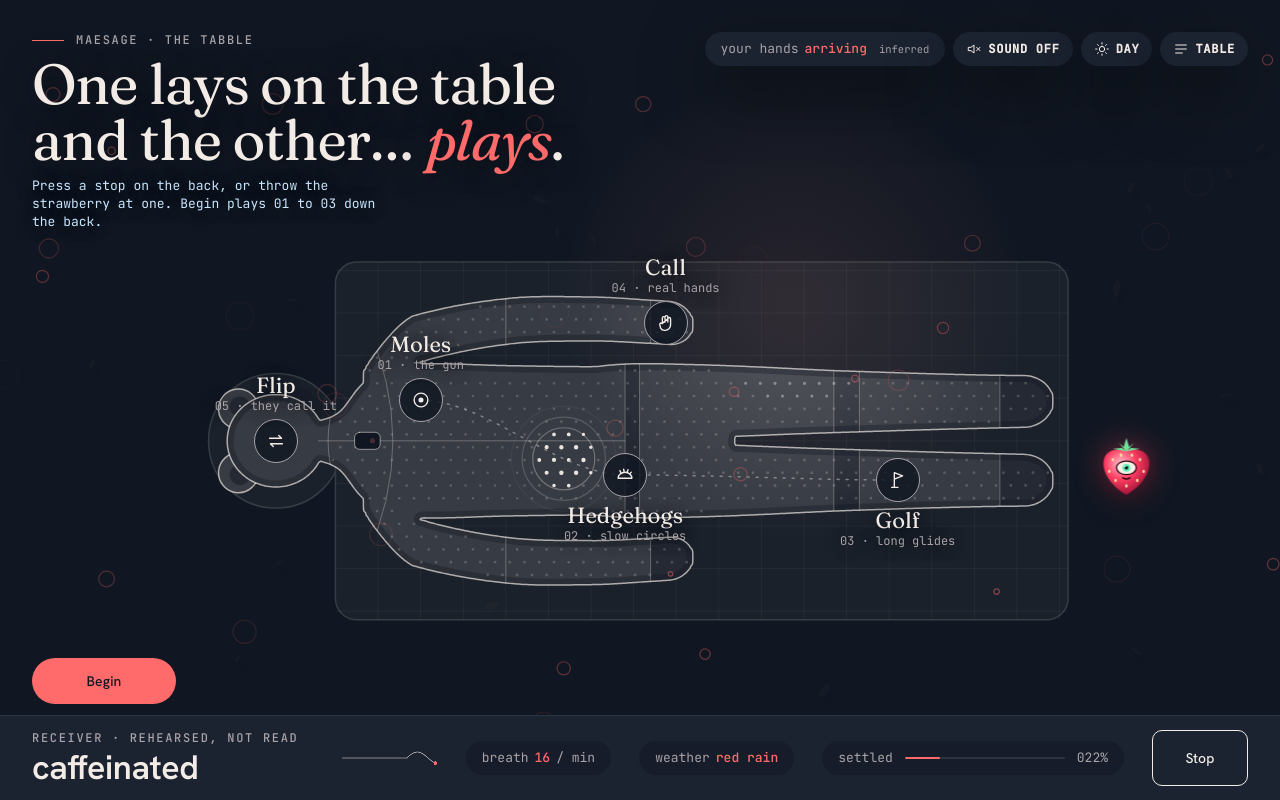
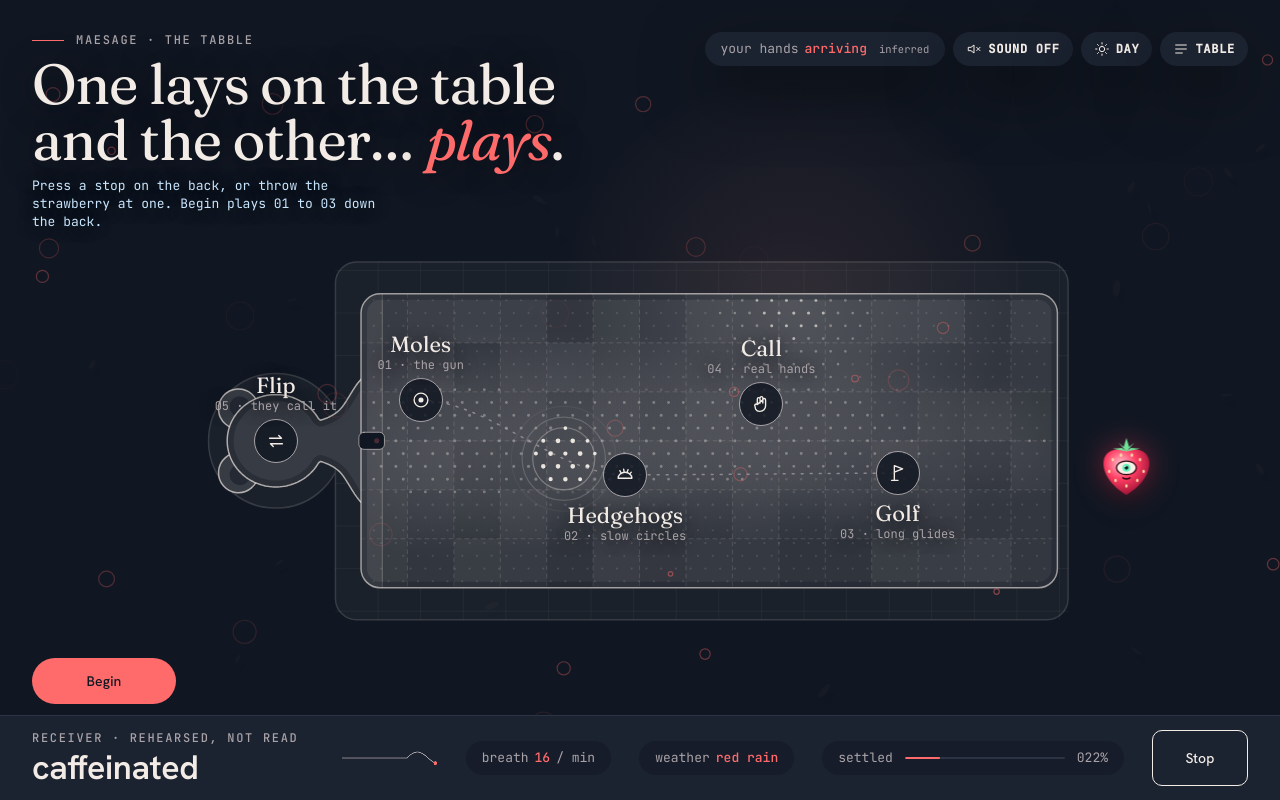
Before and after one commit to stevoblevo/maesagetabbl, a plain HTML site: page web/index.html in a window 1280 px wide. Drawn offline with Linux system fonts and the light colour scheme; animation ran at ten frames a second; a web font is replaced by a local one.

Commit message:
Tuck the receiver in: a hood above a quilt, and no body drawn
Five figures drew the same reaction (funky, creepy, weird, odd). What they
shared was a whole figure lying face down with an outline to get wrong. A
sixth, a tapered sleeping bag with a zip, read as a body bag and was binned
before it shipped.

The page now draws what a massage table really looks like: someone tucked in.

- All that shows of the person is a hood (with the ears that carry the
  state) and the tops of the shoulders above the hem.
- A rectangular patchwork quilt covers the rest, and is the board the games
  are played on.
- Where the person lifts it the cloth is lighter and the cells brighter. The
  rise has no edge and swells with the breath.
- The shape the games need underneath is one padded tube with a dip where
  two legs lie, which is Golf's fairway. It is never stroked.
- Cells cover the whole quilt; in Golf they lie along the slope.

Zones, golf holes, the knee limit and the Call stop move with the new shape.
All five games play through; Golf holds par 8.

Co-Authored-By: Claude Fable 5.2 <noreply@anthropic.com>
Claude-Session: https://claude.ai/code/session_013Z7RfDs9vvpu4Hy9Jgp1ro

```diff
--- a/web/index.html
+++ b/web/index.html
@@ -242,7 +242,7 @@ $('#legend').innerHTML = SETS.map(s => `<li class="df-tag${TONE[s.id]}" data-set
 /* ---------- the receiver as a suit: a padded garment with haptic cells, never a body ---------- */
 // The page draws the thing this project is about, the suit, and no skin: flat fabric, seams, and a grid of cells.
 // body space: x runs head (-) to feet (+), y is across. Prone, so their left is +y.
-// Every part is a padded tube along x: a centre line, a half-width and a height, each a smooth curve through a few points.
+// The cover is one padded tube along x: a half-width and a height, each a smooth curve through a few points. No limbs are drawn.
 function curve(pts) {
   const n = pts.length;
   return x => {
@@ -260,22 +260,17 @@ const cap = (f, a, b, ra, rb) => x => { // a tube with round ends, like a sleeve
   if (x > b - rb) { const u = (x - b + rb) / rb; w *= Math.sqrt(1 - u * u); }
   return w;
 };
-const TORSO = { c: flat(0), w: cap(curve([[-.9, .05], [-.74, .052], [-.69, .075], [-.645, .135], [-.6, .176], [-.5, .192], [-.3, .188], [-.12, .186], [.02, .186], [.12, .186], [.3, .186]]), -.8, .2, .01, .1),
-  h: curve([[-.9, .36], [-.7, .44], [-.62, .62], [-.5, .72], [-.3, .7], [-.1, .66], [.05, .66], [.3, .64]]) };
-const LEG = { c: curve([[-.4, .093], [-.1, .093], [.0, .093], [.3, .093], [.5, .092], [.84, .092], [1, .093]]), w: cap(curve([[-.4, .093], [-.1, .093], [.1, .093], [.5, .078], [.9, .068], [1.1, .068]]), -.22, .985, .22, .068),
-  h: curve([[-.4, .64], [-.1, .64], [.2, .62], [.5, .52], [.8, .42], [1.1, .36]]) };
-const ARM = { c: curve([[-.75, .12], [-.63, .15], [-.52, .236], [-.3, .28], [-.1, .286], [.03, .28], [.2, .27]]), w: cap(curve([[-.8, .06], [-.6, .062], [-.3, .059], [0, .057], [.3, .057]]), -.635, .14, .1, .057),
-  h: curve([[-.8, .5], [-.5, .5], [-.2, .42], [.3, .32]]) };
+const BAG = { c: flat(0), w: cap(curve([[-.9, .05], [-.74, .052], [-.69, .08], [-.645, .15], [-.6, .19], [-.5, .206], [-.3, .2], [-.1, .192], [.1, .186], [.3, .172], [.5, .155], [.7, .136], [.9, .118], [1.1, .118]]), -.8, .985, .01, .11),
+  h: curve([[-.9, .36], [-.7, .44], [-.62, .6], [-.5, .72], [-.3, .7], [-.1, .66], [.2, .62], [.5, .54], [.8, .46], [1.1, .42]]) };
 function tube(p, x, y, sgn) { const w = p.w(x); if (w <= 0) return 0; const u = (y - sgn * p.c(x)) / w; return u <= -1 || u >= 1 ? 0 : p.h(x) * Math.pow(1 - u * u, 1.15); }
 function capH(x, y) {
   let q = 0, v;
   const hx = (x + .84) / .118, hy = y / .112, hu = hx * hx + hy * hy; if (hu < 1) { v = .95 * (1 - hu); q += v * v * v * v; } // the hood, face in the cradle
-  v = tube(TORSO, x, y, 0); q += v * v * v * v;
-  v = .5 * (1 - ((x - .2) * (x - .2) + y * y) / .0016); if (v > 0) q += v * v * v * v; // a gusset, so the inseam ends round
-  for (const sgn of [-1, 1]) { v = tube(LEG, x, y, sgn); q += v * v * v * v; v = tube(ARM, x, y, sgn); q += v * v * v * v; }
+  v = tube(BAG, x, y, 0); q += v * v * v * v;
   if (q <= 0) return 0;
-  let h = Math.sqrt(Math.sqrt(q)); // panels meet like padding
+  let h = Math.sqrt(Math.sqrt(q)); // hood and cover meet like padding
   if (x > -.68 && x < -.02) h -= .06 * Math.min(1, h * 3) * Math.exp(-(y * y) / .0005) * clamp((x + .68) / .06, 0, 1) * clamp((-.02 - x) / .06, 0, 1); // the zip runs in a channel
+  if (x > .08) h -= .07 * Math.min(1, h * 3) * Math.exp(-(y * y) / .0016) * clamp((x - .08) / .12, 0, 1) * clamp((.94 - x) / .1, 0, 1); // the cover dips where two legs lie under it: Golf's fairway
   return h > 0 ? h : 0;
 }
 const X0 = -1, X1 = 1, Y0 = -.48, Y1 = .48;
@@ -304,23 +299,27 @@ const SUIT = (() => { // the suit's edge, traced once from the field into closed
   }
   return path;
 })();
-// the haptic cells, on a hex grid that straddles the zip: [x, y, how much breath moves it, downhill x, downhill y]
+// The quilt: what is on the table is a person tucked in, the way a massage table really looks. Their outline is never drawn.
+const QX0 = -.64, QX1 = .995, QY = .345;
+// its haptic cells, on a hex grid over the whole quilt: [x, y, how far the person under it lifts it, how much breath moves it, downhill x, downhill y]
 const CELLS = [];
-for (let r = 0, y = -.465; y < Y1; y += .03, r++) for (let x = X0 + (r % 2 ? .0173 : 0); x < X1; x += .0346) {
-  if (capH(x, y) < .2 || hyp(x + .84, y) < .135) continue; // none on the rim, none in the hood
-  const [gx, gy] = grad(x, y); CELLS.push([x, y, Math.exp(-(((x + .3) / .28) ** 2)) * Math.exp(-((y / .22) ** 2)), -gx, -gy]);
+for (let r = 0, y = -.33; y < QY - .01; y += .03, r++) for (let x = QX0 + .03 + (r % 2 ? .0173 : 0); x < QX1 - .015; x += .0346) {
+  const h = capH(x, y), [gx, gy] = h > .02 ? grad(x, y) : [0, 0];
+  CELLS.push([x, y, clamp(h / .7, 0, 1), Math.exp(-(((x + .3) / .28) ** 2)) * Math.exp(-((y / .22) ** 2)), -gx, -gy]);
 }
+// its patches: one fixed tone each, a little lighter or darker, like a quilt sewn from the same cloth twice dyed
+const PATCH = []; { const nx = 15, ny = 6, w = (QX1 - QX0) / nx, hgt = 2 * QY / ny; let k = 7; for (let i = 0; i < nx; i++) for (let j = 0; j < ny; j++) { k = (k * 1103515245 + 12345) & 0x7fffffff; PATCH.push([QX0 + i * w, -QY + j * hgt, w, hgt, (k / 0x7fffffff) * 2 - 1]); } }
 
 /* ---------- zones on a back ---------- */
 const Z = [];
-for (const [part, x, y, r] of [['shoulder', -.59, .125, .066], ['blade', -.44, .095, .068], ['mid back', -.27, .092, .068], ['low back', -.11, .082, .066], ['hip', .07, .088, .07], ['hamstring', .3, .092, .062], ['calf', .64, .092, .056], ['sole', .9, .092, .05]]) {
+for (const [part, x, y, r] of [['shoulder', -.59, .125, .066], ['blade', -.44, .095, .068], ['mid back', -.27, .092, .068], ['low back', -.11, .082, .066], ['hip', .07, .088, .07], ['hamstring', .3, .086, .062], ['calf', .64, .076, .052], ['sole', .9, .06, .044]]) {
   Z.push({ side: 'left', part, x, y, r }); Z.push({ side: 'right', part, x, y: -y, r });
 }
 function noGo(x, y) {
   if (x > -.66 && x < 0 && Math.abs(y) < .026) return 'spine';
   if (x > -.76 && x <= -.66 && Math.abs(y) < .07) return 'neck';
   if (hyp(x + .84, y) < .12) return 'head';
-  if (Math.abs(x - .5) < .03 && Math.abs(Math.abs(y) - .092) < .075) return 'knee';
+  if (Math.abs(x - .5) < .03 && Math.abs(y) < .16) return 'knee';
   return '';
 }
 
@@ -864,7 +863,7 @@ function drawHog(h) {
 }
 
 /* ---------- 03 golf ---------- */
-const HOLES = [{ tee: [-.1, .075], cup: [-.5, -.1], par: 2 }, { tee: [-.5, .1], cup: [.64, .092], par: 3 }, { tee: [.7, -.092], cup: [.3, .092], par: 3 }];
+const HOLES = [{ tee: [-.1, .075], cup: [-.5, -.1], par: 2 }, { tee: [-.5, .1], cup: [.64, .076], par: 3 }, { tee: [.7, -.076], cup: [.3, .086], par: 3 }];
 function startGolf() { G = { kind: 'golf', h: 0, total: 0, par: HOLES.reduce((a, h) => a + h.par, 0), strokes: 0, aim: null, wait: 0, glide: [], rushed: 0 }; tee(); }
 function tee() { const h = HOLES[G.h]; G.ball = { x: h.tee[0], y: h.tee[1], vx: 0, vy: 0, moving: false, sunk: 0 }; G.strokes = 0; G.lip = false; }
 function strike() {
@@ -949,7 +948,7 @@ function drawCall() {
 
 /* ---------- lobby: the path of the adventure, drawn on the back ---------- */
 // where each game sits: the first three are the path Begin plays; Call is at the hand, Flip at the head
-const STOPS = [{ g: 'moles', x: -.5, y: -.095, wide: 'up', tall: 'right' }, { g: 'hogs', x: -.02, y: .08, wide: 'down', tall: 'left' }, { g: 'golf', x: .62, y: .092, wide: 'down', tall: 'left' }, { g: 'call', x: .075, y: -.276, wide: 'up', tall: 'right' }, { g: 'flip', x: -.84, y: 0, wide: 'up', tall: 'right' }];
+const STOPS = [{ g: 'moles', x: -.5, y: -.095, wide: 'up', tall: 'right' }, { g: 'hogs', x: -.02, y: .08, wide: 'down', tall: 'left' }, { g: 'golf', x: .62, y: .076, wide: 'down', tall: 'left' }, { g: 'call', x: .3, y: -.086, wide: 'up', tall: 'right' }, { g: 'flip', x: -.84, y: 0, wide: 'up', tall: 'right' }];
 function pathAt(u) { // 0..1 along the three stops
   const k = clamp(u, 0, .9999) * 2, i = Math.floor(k), t = k - i, a = STOPS[i], b = STOPS[i + 1], e = t * t * (3 - 2 * t);
   return [lerp(a.x, b.x, t), lerp(a.y, b.y, e)];
@@ -1036,7 +1035,7 @@ function update(dt) {
 function bodyXf() { tall ? ctx.setTransform(0, s * dpr, -s * dpr, 0, cx * dpr, cy * dpr) : ctx.setTransform(s * dpr, 0, 0, s * dpr, cx * dpr, cy * dpr); }
 function drawSuit() {
   bodyXf(); const px = 1 / s, room = clamp(.3 + .82 * ROOM, .3, 1), [lx, ly] = toB(L.x, L.y);
-  // the hood has ears, and they are the receiver's state on the figure itself: up when braced, flopped out and flat when settled
+  // the hood has ears, and they are the receiver's state on the page: up when braced, flopped when settled
   const ease = noReading() ? .45 : clamp(1 - S.read, 0, 1), flop = .6 + .5 * ease, twitch = still ? 0 : Math.max(0, Math.sin(S.t * .9) - .985) * 9;
   for (const sy of [-1, 1]) {
     const a = flop - twitch * .25, ex = -.84 - Math.cos(a) * .118, ey = sy * Math.sin(a) * .112;
@@ -1045,38 +1044,39 @@ function drawSuit() {
     ctx.fillStyle = C.fab2; ctx.beginPath(); ctx.ellipse(.006 + .012 * ease, 0, .026 - .008 * ease, .024 + .004 * ease, 0, 0, TAU); ctx.fill();
     ctx.restore();
   }
-  // cloth: one flat neutral, lighter where the lamp reaches. Flat on purpose: a garment drawing, with no modelling and no skin tone.
-  ctx.fillStyle = C.fab0; ctx.fill(SUIT); ctx.save(); ctx.clip(SUIT);
-  ctx.fillStyle = C.fab2; ctx.fillRect(-.02, -.2, .034, .4); // stretch panels, colour-blocked like a wetsuit: waistband, knee gussets, gloves, boots
-  for (const sy of [-1, 1]) { ctx.fillRect(.47, sy * .005, .06, sy * .19); ctx.fillRect(.86, sy * .005, .15, sy * .19); const c = sy * ARM.c(.04); ctx.fillRect(.04, c - .08, .13, .16); }
-  const glow = ctx.createRadialGradient(lx, ly, 0, lx, ly, .5); glow.addColorStop(0, hexA(C.fab1, .85 * room)); glow.addColorStop(1, hexA(C.fab1, 0)); ctx.fillStyle = glow; ctx.fillRect(X0, Y0, X1 - X0, Y1 - Y0);
-  ctx.strokeStyle = hexA(C.void, .34); ctx.lineWidth = .03; ctx.lineJoin = 'round'; ctx.stroke(SUIT); // a soft rim: padding, not a cut-out
-  // seams: where the panels meet. Each no-go place is a seam, so the gun's limits are part of the garment.
-  ctx.strokeStyle = hexA(C.ink, .3 * room); ctx.lineWidth = px; ctx.lineCap = 'round'; ctx.beginPath();
-  ctx.moveTo(-.74, 0); ctx.lineTo(-.02, 0); // the zip
-  ctx.moveTo(-.63, -.28); ctx.quadraticCurveTo(-.5, 0, -.63, .28); // yoke and shoulder seams
-  ctx.moveTo(-.7, -.1); ctx.quadraticCurveTo(-.735, 0, -.7, .1); // collar
-  for (const x of [-.02, .014]) { ctx.moveTo(x, -.2); ctx.lineTo(x, .2); } // waistband
-  for (const sy of [-1, 1]) {
-    for (const x of [.47, .53, .86]) { ctx.moveTo(x, sy * .005); ctx.lineTo(x, sy * .195); } // knee gusset, ankle cuff
-    for (const x of [-.3, .04]) { const c = sy * ARM.c(x); ctx.moveTo(x, c - .08); ctx.lineTo(x, c + .08); } // elbow, wrist cuff
+  // all that shows of the person: a hood and the tops of the shoulders, above the quilt's hem
+  ctx.save(); ctx.beginPath(); ctx.rect(X0, Y0, QX0 + .03 - X0, Y1 - Y0); ctx.clip();
+  ctx.fillStyle = C.fab0; ctx.fill(SUIT); ctx.save(); ctx.clip(SUIT); ctx.strokeStyle = hexA(C.void, .34); ctx.lineWidth = .03; ctx.lineJoin = 'round'; ctx.stroke(SUIT); ctx.restore();
+  ctx.strokeStyle = hexA(C.ink, .7 * room); ctx.lineWidth = 1.5 * px; ctx.stroke(SUIT); ctx.restore();
+  // the quilt: a board for the games. One neutral cloth in patches, stitched.
+  const quilt = new Path2D(); if (quilt.roundRect) quilt.roundRect(QX0, -QY, QX1 - QX0, 2 * QY, .045); else quilt.rect(QX0, -QY, QX1 - QX0, 2 * QY);
+  ctx.fillStyle = C.fab0; ctx.fill(quilt); ctx.save(); ctx.clip(quilt);
+  for (const [x, y, w, h, t] of PATCH) { ctx.fillStyle = t > 0 ? hexA(C.fab1, .16 * t) : hexA(C.void, -.2 * t); ctx.fillRect(x, y, w, h); }
+  // where the person lifts it the cloth is lighter. A soft rise with no edge: there is no outline to get wrong.
+  const br = still ? 0 : Math.sin(S.breath) * (.03 + .05 * (1 - S.read));
+  for (let x = -.56; x < .93; x += .105) { const w = BAG.w(x) * 1.35, lg = Math.exp(-(((x + .3) / .28) ** 2)), a = .3 * room * (BAG.h(x) / .72) * (1 + 4 * br * lg), g = ctx.createRadialGradient(x, 0, 0, x, 0, w); g.addColorStop(0, hexA(C.fab1, a)); g.addColorStop(.55, hexA(C.fab1, a * .55)); g.addColorStop(1, hexA(C.fab1, 0)); ctx.fillStyle = g; ctx.fillRect(x - w, -w, 2 * w, 2 * w); }
+  const glow = ctx.createRadialGradient(lx, ly, 0, lx, ly, .5); glow.addColorStop(0, hexA(C.fab1, .7 * room)); glow.addColorStop(1, hexA(C.fab1, 0)); ctx.fillStyle = glow; ctx.fillRect(X0, Y0, X1 - X0, Y1 - Y0);
+  // stitching between the patches, and the hem folded back at the top
+  ctx.strokeStyle = hexA(C.ink, .16 * room); ctx.lineWidth = px; ctx.setLineDash([4 * px, 4 * px]); ctx.beginPath();
+  for (let i = 1; i < 15; i++) { const x = QX0 + i * (QX1 - QX0) / 15; ctx.moveTo(x, -QY); ctx.lineTo(x, QY); } for (let j = 1; j < 6; j++) { const y = -QY + j * 2 * QY / 6; ctx.moveTo(QX0, y); ctx.lineTo(QX1, y); }
+  ctx.stroke(); ctx.setLineDash([]);
+  ctx.fillStyle = hexA(C.fab1, .3 * room); ctx.fillRect(QX0, -QY, .05, 2 * QY); ctx.strokeStyle = hexA(C.ink, .28 * room); ctx.beginPath(); ctx.moveTo(QX0 + .05, -QY); ctx.lineTo(QX0 + .05, QY); ctx.stroke();
+  // cells: brighter where the person is, under the lamp, and with the breath; ringing where the quilt hums
+  const golf = G && G.kind === 'golf', dim = new Path2D(), mid = new Path2D(), lit = new Path2D(), hum = new Path2D(), grain = new Path2D();
+  for (const [x, y, up, lg, sx, sy] of CELLS) {
+    const dl = (x - lx) * (x - lx) + (y - ly) * (y - ly), lamp = dl < .2 ? Math.exp(-dl / .03) * room : 0, v = .5 * up + lamp; let r = .0026 + .0012 * up * (1 + 3.2 * br * lg) + .0012 * lamp, ring = 0;
+    if (up > 0) for (const b of bumps) { const d = hyp(x - b.x, y - b.y); if (d < b.r) { const w = 1 - (d / b.r) * (d / b.r); ring = Math.max(ring, w * w * (b.a / .16) * (still ? .6 : .5 + .5 * Math.sin(46 * d - 13 * S.t))); } }
+    if (golf) { const m = hyp(sx, sy), len = Math.min(.011, m * .008); if (len > .002) { grain.moveTo(x - sx / m * len, y - sy / m * len); grain.lineTo(x + sx / m * len, y + sy / m * len); continue; } } // on the green the cells lie along the slope, like mown grass
+    const to = ring > .18 ? hum : v > .75 ? lit : v > .3 ? mid : dim; r += .0034 * ring; to.moveTo(x + r, y); to.arc(x, y, r, 0, TAU);
   }
-  ctx.stroke();
-  // cells: dim at rest, brighter under the lamp, swelling with the breath, ringing where the suit hums
-  const golf = G && G.kind === 'golf', br = still ? 0 : Math.sin(S.breath) * (.03 + .05 * (1 - S.read)), dim = new Path2D(), mid = new Path2D(), lit = new Path2D(), hum = new Path2D(), grain = new Path2D();
-  for (const [x, y, lg, sx, sy] of CELLS) {
-    const dl = (x - lx) * (x - lx) + (y - ly) * (y - ly), glow = dl < .2 ? Math.exp(-dl / .03) * room : 0; let r = .0034 * (1 + 3.2 * br * lg) + .0012 * glow, ring = 0;
-    for (const b of bumps) { const d = hyp(x - b.x, y - b.y); if (d < b.r) { const w = 1 - (d / b.r) * (d / b.r); ring = Math.max(ring, w * w * (b.a / .16) * (still ? .6 : .5 + .5 * Math.sin(46 * d - 13 * S.t))); } }
-    if (golf) { const m = hyp(sx, sy), len = Math.min(.011, m * .008); if (len > .002) { grain.moveTo(x - sx / m * len, y - sy / m * len); grain.lineTo(x + sx / m * len, y + sy / m * len); continue; } } // on the green the cells lie along the slope, like mown grass
-    const to = ring > .18 ? hum : glow > .55 ? lit : glow > .16 ? mid : dim; r += .0034 * ring; to.moveTo(x + r, y); to.arc(x, y, r, 0, TAU);
-  }
-  ctx.fillStyle = hexA(C.ink, .2 * room); ctx.fill(dim); ctx.fillStyle = hexA(C.ink, .4 * room); ctx.fill(mid); ctx.fillStyle = hexA(C.ink, .68 * room); ctx.fill(lit); ctx.fillStyle = hexA(C.ink, .95); ctx.fill(hum);
+  ctx.fillStyle = hexA(C.ink, .13 * room); ctx.fill(dim); ctx.fillStyle = hexA(C.ink, .34 * room); ctx.fill(mid); ctx.fillStyle = hexA(C.ink, .66 * room); ctx.fill(lit); ctx.fillStyle = hexA(C.ink, .95); ctx.fill(hum);
   if (golf) { ctx.strokeStyle = hexA(C.ink, .3 * room); ctx.lineWidth = 1.4 * px; ctx.stroke(grain); }
+  ctx.strokeStyle = hexA(C.void, .3); ctx.lineWidth = .028; ctx.lineJoin = 'round'; ctx.stroke(quilt); // a soft rim: padding, not a cut-out
   ctx.restore();
-  ctx.strokeStyle = hexA(C.ink, .7 * room); ctx.lineWidth = 1.5 * px; ctx.lineJoin = 'round'; ctx.stroke(SUIT);
-  // the pod at the nape: the one powered thing on the suit, and the only place it shows the accent
-  ctx.fillStyle = C.void; ctx.strokeStyle = hexA(C.ink, .55 * room); ctx.lineWidth = px; ctx.beginPath(); if (ctx.roundRect) ctx.roundRect(-.655, -.02, .06, .04, .012); else ctx.rect(-.655, -.02, .06, .04); ctx.fill(); ctx.stroke();
-  ctx.fillStyle = hexA(C.accent, S.stopped ? .25 : still ? .9 : .55 + .4 * Math.sin(S.t * 2.2)); ctx.beginPath(); ctx.arc(-.613, 0, .006, 0, TAU); ctx.fill();
+  ctx.strokeStyle = hexA(C.ink, .62 * room); ctx.lineWidth = 1.5 * px; ctx.lineJoin = 'round'; ctx.stroke(quilt);
+  // the pod on the hem: the one powered thing here, and the only place the quilt shows the accent
+  ctx.fillStyle = C.void; ctx.strokeStyle = hexA(C.ink, .55 * room); ctx.lineWidth = px; ctx.beginPath(); if (ctx.roundRect) ctx.roundRect(-.645, -.02, .06, .04, .012); else ctx.rect(-.645, -.02, .06, .04); ctx.fill(); ctx.stroke();
+  ctx.fillStyle = hexA(C.accent, S.stopped ? .25 : still ? .9 : .55 + .4 * Math.sin(S.t * 2.2)); ctx.beginPath(); ctx.arc(-.603, 0, .006, 0, TAU); ctx.fill();
   ctx.setTransform(dpr, 0, 0, dpr, 0, 0);
 }
 function drawTable() {
@@ -1094,7 +1094,7 @@ function drawTable() {
 function drawNoGo() { // where the gun will not run: one quiet dashed line, no hatching
   bodyXf(); const px = 1 / s; ctx.strokeStyle = hexA(C.cue, .5); ctx.lineWidth = 1.3 * px; ctx.setLineDash([3 * px, 6 * px]); ctx.lineCap = 'round'; ctx.beginPath();
   ctx.moveTo(-.75, 0); ctx.lineTo(-.03, 0);
-  for (const sy of [-1, 1]) { ctx.moveTo(.5, sy * .092 - .06); ctx.lineTo(.5, sy * .092 + .06); }
+  ctx.moveTo(.5, -.15); ctx.lineTo(.5, .15);
   ctx.stroke(); ctx.setLineDash([]); ctx.setTransform(dpr, 0, 0, dpr, 0, 0);
 }
 function drawHand() {
```
Also changed, not shown: docs/img/golf.jpg, docs/img/lobby.jpg, docs/img/moles.jpg, docs/img/states.jpg, 3 other files.
